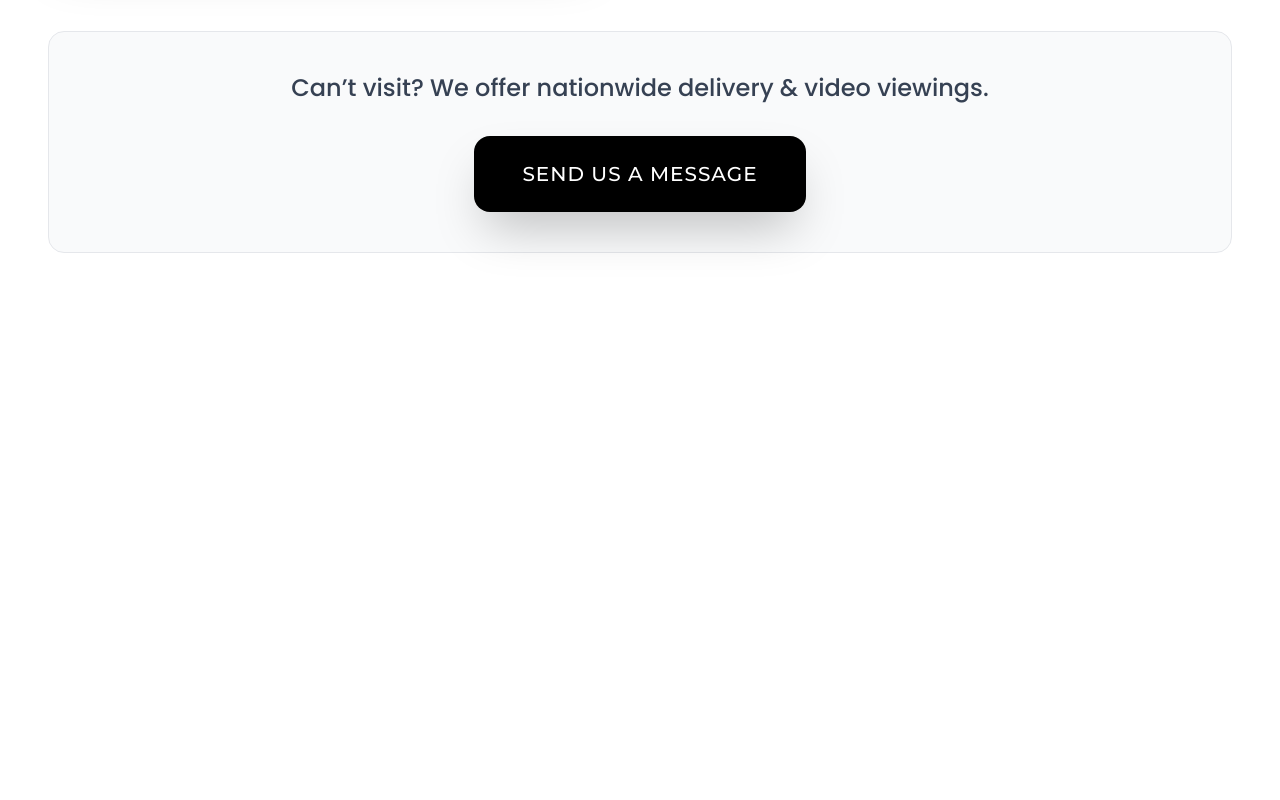
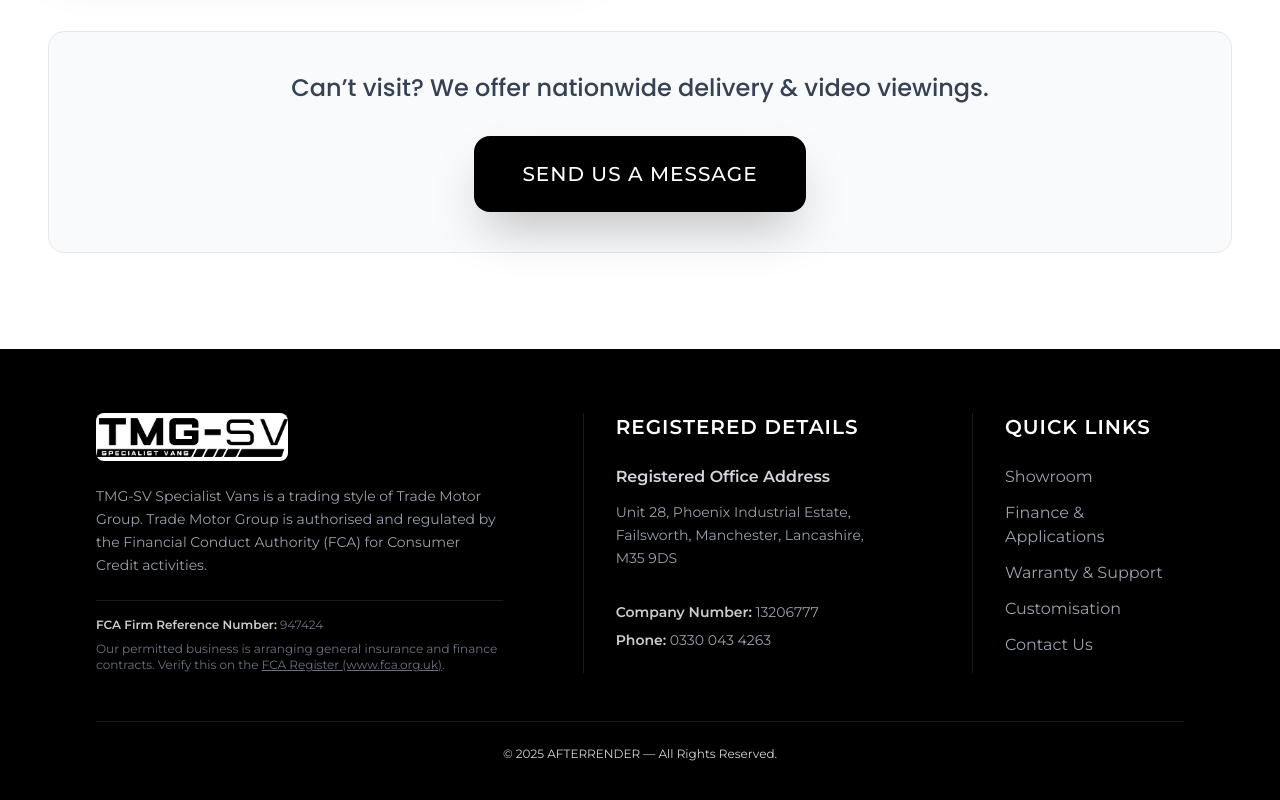
Before and after one commit to afterrender1/tmg-website, a Next.js app: page /buy in a window 1280 px wide. Shown: the part 7961-8761 px from the top of the page. Before the commit the page ends 8310 px from the top, so only its background shows below. Built offline with nearby package versions, Linux system fonts and the light colour scheme; a web font is replaced by a local one.

Commit message:
footer added

```diff
--- a/app/buy/page.jsx
+++ b/app/buy/page.jsx
@@ -2,6 +2,7 @@
 import BuyHome from '@/components/BuyHome'
 import BuyOurLatestArrivals from '@/components/BuyOurLatestArrivals'
 import ContactSection from '@/components/ContactSection'
+import Footer from '@/components/Footer'
 import Reviews from '@/components/Reviews'
 import TmgBehindScenesVideo from '@/components/TmgBehindScenesVideo'
 import TmgFinanceAndVan from '@/components/TmgFinanceAndVan'
@@ -19,6 +20,7 @@
     <WorkingInPartnership/>
     <Reviews/>
     <ContactSection/>
+    <Footer/>
 
     </>
   )
--- /dev/null
+++ b/components/Footer.jsx
@@ -0,0 +1,100 @@
+"use client";
+
+import React from "react";
+import Image from "next/image";
+import { Montserrat } from "next/font/google";
+import Link from "next/link"; // Use Next.js Link for navigation
+
+const montserrat = Montserrat({
+  subsets: ["latin"],
+  weight: ["400", "600", "700"],
+});
+
+const Footer = () => {
+  return (
+    <footer className={`bg-black text-white py-16 px-6 sm:px-12 lg:px-24 ${montserrat.className}`}>
+      <div className="max-w-7xl mx-auto grid grid-cols-1 md:grid-cols-12 gap-10 md:gap-x-12 lg:gap-x-20">
+
+        {/* Column 1 (col-span-4): LOGO + FCA/Legal Info */}
+        <div className="md:col-span-5 lg:col-span-5 space-y-6">
+          <div className="relative w-48 h-12 bg-white rounded-lg p-2">
+            <Image
+              src="/logos/tmglogo.png"
+              fill
+              alt="TMG Specialist Vans Logo"
+              className="object-contain"
+            />
+          </div>
+
+          <p className="text-sm leading-relaxed text-gray-400 font-normal">
+            TMG-SV Specialist Vans is a trading style of Trade Motor Group. Trade Motor Group is authorised and regulated by the Financial Conduct Authority (FCA) for Consumer Credit activities.
+          </p>
+
+          <div className="border-t border-white/10 pt-4 space-y-2">
+            <p className="text-xs text-gray-500">
+              <span className="font-semibold text-white/80">FCA Firm Reference Number:</span> 947424
+            </p>
+            <p className="text-xs text-gray-500">
+              Our permitted business is arranging general insurance and finance contracts. Verify this on the{" "}
+              <Link href="https://www.fca.org.uk" target="_blank" className="underline hover:text-white/80 transition">
+                FCA Register (www.fca.org.uk)
+              </Link>.
+            </p>
+          </div>
+        </div>
+
+        {/* Column 2 (col-span-4): REGISTERED OFFICE & COMPANY INFO */}
+        <div className="md:col-span-4 lg:col-span-4 space-y-6 md:border-l md:border-white/10 md:pl-8">
+          <h3 className="text-xl font-semibold uppercase tracking-wider text-white">Registered Details</h3>
+
+          <div className="space-y-3">
+            <h4 className="text-base font-semibold text-gray-300">Registered Office Address</h4>
+            <p className="text-sm text-gray-400 leading-relaxed font-normal">
+              Unit 28, Phoenix Industrial Estate,<br />
+              Failsworth, Manchester, Lancashire, M35 9DS
+            </p>
+          </div>
+
+          <div className="space-y-2 pt-2">
+            <p className="text-sm text-gray-400">
+              <span className="font-semibold text-white/80">Company Number:</span> 13206777
+            </p>
+            <p className="text-sm text-gray-400">
+              <span className="font-semibold text-white/80">Phone:</span> 0330 043 4263
+            </p>
+          </div>
+        </div>
+
+        {/* Column 3 (col-span-4): QUICK LINKS */}
+        <div className="md:col-span-3 lg:col-span-3 space-y-6 md:border-l md:border-white/10 md:pl-8">
+          <h3 className="text-xl font-semibold uppercase tracking-wider text-white">Quick Links</h3>
+
+          <ul className="text-base text-gray-400 space-y-3 font-normal">
+            <li className="hover:text-white transition">
+              <Link href="/showroom">Showroom</Link>
+            </li>
+            <li className="hover:text-white transition">
+              <Link href="/finance">Finance & Applications</Link>
+            </li>
+            <li className="hover:text-white transition">
+              <Link href="/warranty">Warranty & Support</Link>
+            </li>
+            <li className="hover:text-white transition">
+              <Link href="/customisation">Customisation</Link>
+            </li>
+            <li className="hover:text-white transition">
+              <Link href="/contact">Contact Us</Link>
+            </li>
+          </ul>
+        </div>
+      </div>
+
+      {/* BOTTOM LINE (Copyright) */}
+      <div className="border-t border-white/10 mt-12 pt-6 text-center text-xs text-gray-300 font-normal">
+        &copy; {new Date().getFullYear()} AFTERRENDER — All Rights Reserved.
+      </div>
+    </footer>
+  );
+};
+
+export default Footer;
```
